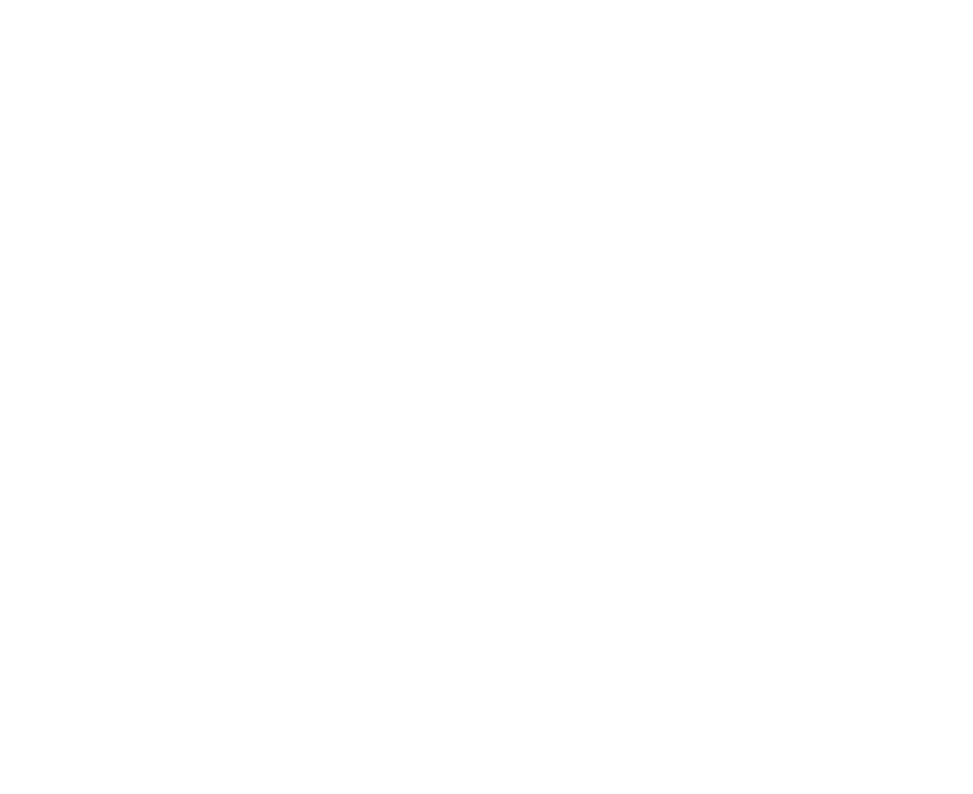
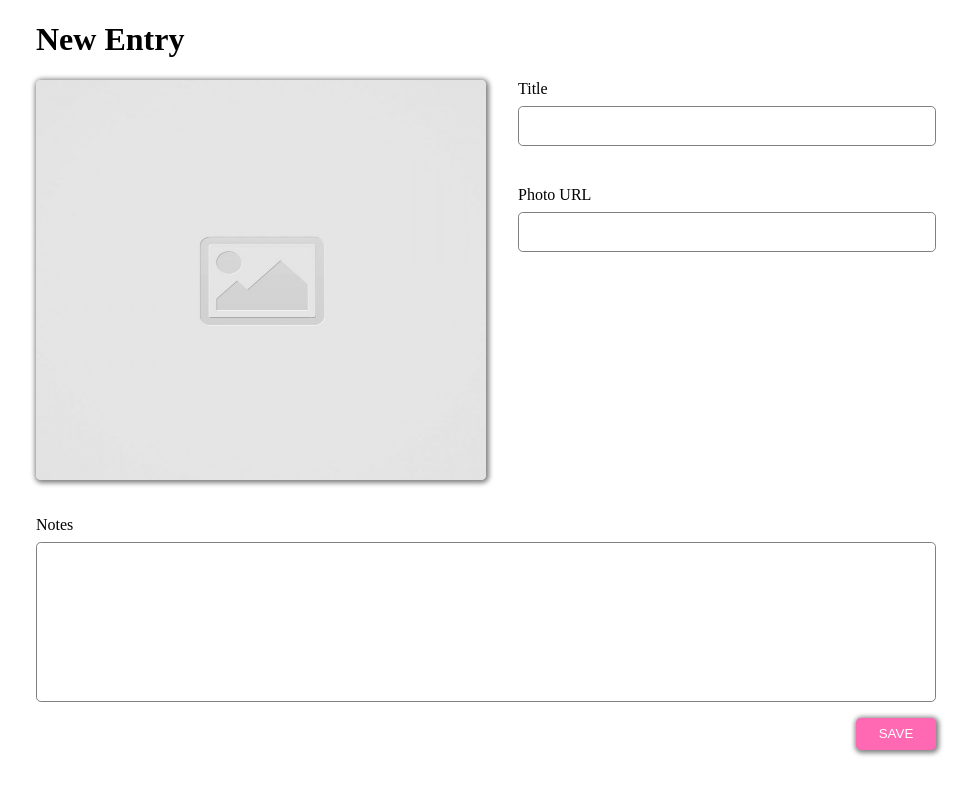
Before and after one commit to igracepark/code-journal, a website: page index.html in a window 1280 px wide. Shown: the whole page, without its empty margins (154-1127 px from the left). Drawn offline with Linux system fonts and the light colour scheme.

Commit message:
Completed form for desktop screen.

```diff
--- a/css/styles.css
+++ b/css/styles.css
@@ -0,0 +1,104 @@
+* {
+  box-sizing: border-box;
+}
+
+body {
+  margin: 0;
+}
+
+main {
+  max-width: 900px;
+  margin: 0 auto;
+}
+
+.image {
+  width: 100%;
+  height: 25rem;
+  margin-bottom: 2rem;
+  border-radius: 0.3rem;
+  box-shadow: 1px 1px 5px 2px gray;
+}
+
+.notes-field {
+  width: 100%;
+  height: 10rem;
+  margin-top: 0.5rem;
+}
+
+.row {
+  display: flex;
+  justify-content: center;
+}
+
+.column-half {
+  flex-basis: 50%;
+  padding: 0;
+}
+
+.input-field {
+  width: 100%;
+  height: 2.5rem;
+  margin-top: 0.5rem;
+  margin-bottom: 2.5rem;
+}
+
+.input-container {
+  padding-left: 2rem;
+}
+
+.notes-field,
+.input-field {
+  border-radius: 0.3rem;
+  border: 0.7px solid gray;
+}
+
+input {
+  transition: background-color 0.5s ease;
+  transition: transform 0.5s ease;
+  cursor: pointer;
+}
+
+input:hover {
+  border: 2.5px solid hotpink;
+  transform: scale(1.1);
+}
+
+input:focus {
+  outline: none;
+  border: 2.5px solid hotpink;
+}
+
+.button-save-container {
+  display: flex;
+  justify-content: flex-end;
+}
+
+.button-save {
+  text-transform: uppercase;
+  margin-top: 1rem;
+  width: 5rem;
+  height: 2rem;
+  background-color: hotpink;
+  color: white;
+  border: none;
+  border-radius: 0.3rem;
+  box-shadow: 1px 1px 5px 2px gray;
+  transition: background-color 0.5s ease;
+  transition: transform 0.5s ease;
+  cursor: pointer;
+}
+
+.button-save:hover {
+  background-color: white;
+  color: hotpink;
+  border: 2.5px solid hotpink;
+}
+
+input:hover,
+.button-save:hover {
+  transform: scale(1.07);
+}
+
+.button-save:hover:active {
+  transform: translateY(0.25rem);
+}
--- a/index.html
+++ b/index.html
@@ -18,6 +18,30 @@
   <header>
   </header>
   <main>
+    <div data-view="entry-form">
+      <form>
+        <h1>New Entry</h1>
+        <div class="row">
+          <div class="column-half">
+            <img class="image" src="images/placeholder-image-square.jpg">
+          </div>
+
+          <div class="column-half input-container">
+            <label for="title">Title</label>
+            <input type="text" name="title" class="input-field" required>
+
+            <label for="photo-url">Photo URL</label>
+            <input type="url" name="photo-url" class="input-field" required>
+          </div>
+        </div>
+
+        <label for="notes">Notes</label>
+        <input class="notes-field" type="text" name="notes" required>
+        <div class="button-save-container">
+          <button class="button-save" type="button">SAVE</button>
+        </div>
+      </form>
+    </div>
   </main>
   <script src="js/data.js"></script>
   <script src="js/main.js"></script>
```
